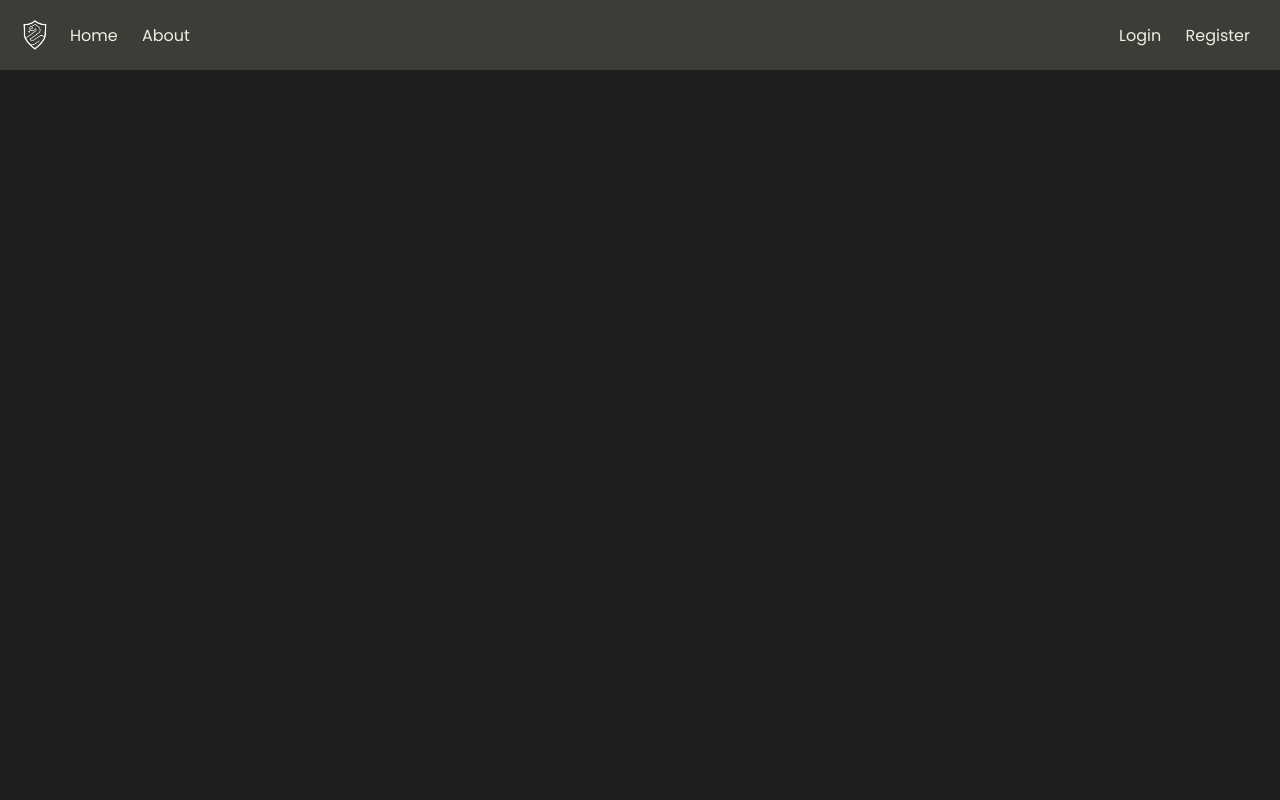
After one commit to r6mez/Hogwarts-For-Programming, a PHP site: template src/views/home.view.php in a window 1280 px wide. The commit adds this page. Run offline with PHP 8.4, Linux system fonts and the light colour scheme; the template is opened without the code that fills it, so the values that code supplies are empty.

Commit message:
Home page

```diff
--- a/config/routes.php
+++ b/config/routes.php
@@ -9,4 +9,10 @@ return [
     '/register' => function () { return Application::view('register', ['errors' => []]);},
     '/login/submit' => [\App\Controllers\LoginController::class, 'login'],
     '/register/submit' => [\App\Controllers\RegisterController::class, 'register'],
+    '/logout' => function () {
+        session_start();
+        session_destroy();
+        header('Location: /login');
+        exit;
+    },
 ];
--- a/public/styles/defaults.css
+++ b/public/styles/defaults.css
@@ -2,7 +2,7 @@
 
 :root {
     --background-color: #1E201E;
-    --form-background-color: #3C3D37;
+    --secondary-background-color: #3C3D37;
     --text-color: #EEF0E5;
     --input-background-color: rgb(71, 75, 69);
     --button-color: #609966;
--- /dev/null
+++ b/src/views/home.view.php
@@ -0,0 +1,13 @@
+<!DOCTYPE html>
+<html>
+
+<head>
+    <title>Home</title>
+    <link rel="stylesheet" href="styles/defaults.css">
+</head>
+
+<body>
+    <?php include __DIR__ . '/partials/navbar.php'; ?>
+</body>
+
+</html>
--- a/src/views/login.view.php
+++ b/src/views/login.view.php
@@ -25,7 +25,7 @@
         }
 
         form {
-            background-color: var(--form-background-color);
+            background-color: var(--secondary-background-color);
             border-radius: 8px;
             box-shadow: 0 4px 6px rgba(0, 0, 0, 0.1);
             padding: 20px;
--- /dev/null
+++ b/src/views/partials/navbar.php
@@ -0,0 +1,66 @@
+<div class="navbar">
+    <img src="/assets/slytherin.png" class="logo">
+    <div class="buttons">
+        <div>
+            <a href="/">Home</a>
+            <a href="/about">About</a>
+        </div>
+        <div>
+            <?php if (isset($_SESSION['user'])): ?>
+                <a href="/profile">Profile</a>
+                <a href="/logout">Logout</a>
+            <?php else: ?>
+                <a href="/login">Login</a>
+                <a href="/register">Register</a>
+            <?php endif; ?>
+        </div>
+    </div>
+</div>
+<style>
+/* Navbar styles */
+.navbar {
+    background-color: var(--secondary-background-color);
+    padding: 20px;
+    display: flex;
+    justify-content: space-between;
+    align-items: center;
+    position: fixed;
+    top: 0;
+    left: 0;
+    width: 100%;
+    z-index: 1000;
+    box-sizing: border-box;
+}
+
+.navbar a {
+    text-decoration: none;
+    color: var(--text-color);
+    font-size: 16px;
+    margin: 10px;
+    transition: color 0.3s;
+}
+
+.navbar a:hover {
+    color: var(--button-hover-color);
+}
+
+.navbar .buttons {
+    display: flex;
+    width: 100%;
+}
+
+.navbar .buttons > div:first-child {
+    margin-left: 10px;
+    margin-right: auto;
+}
+
+.navbar .buttons > div:last-child {
+    margin-left: auto;
+}
+
+.navbar .logo {
+    width: 30px;
+    height: 30px;
+    align-items: center;
+}
+</style>
--- a/src/views/register.view.php
+++ b/src/views/register.view.php
@@ -25,7 +25,7 @@
         }
 
         form {
-            background-color: var(--form-background-color);
+            background-color: var(--secondary-background-color);
             border-radius: 8px;
             box-shadow: 0 4px 6px rgba(0, 0, 0, 0.1);
             padding: 20px;
```
Also changed, not shown: src/Core/Router.php (+8 -0 lines).
